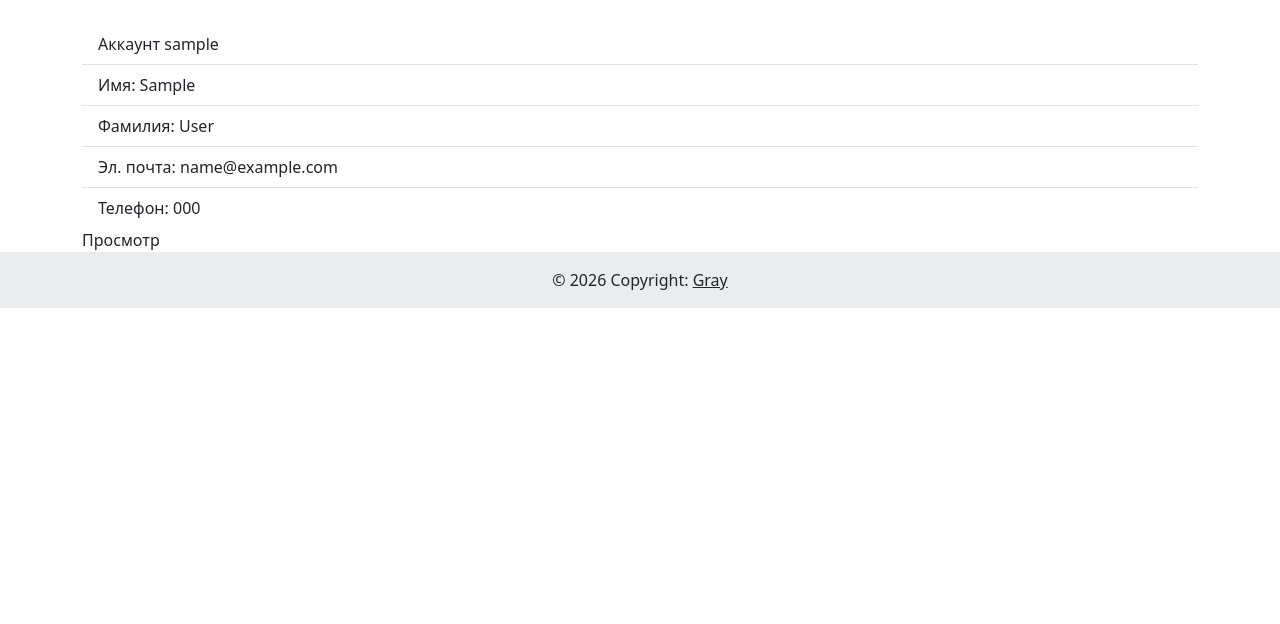
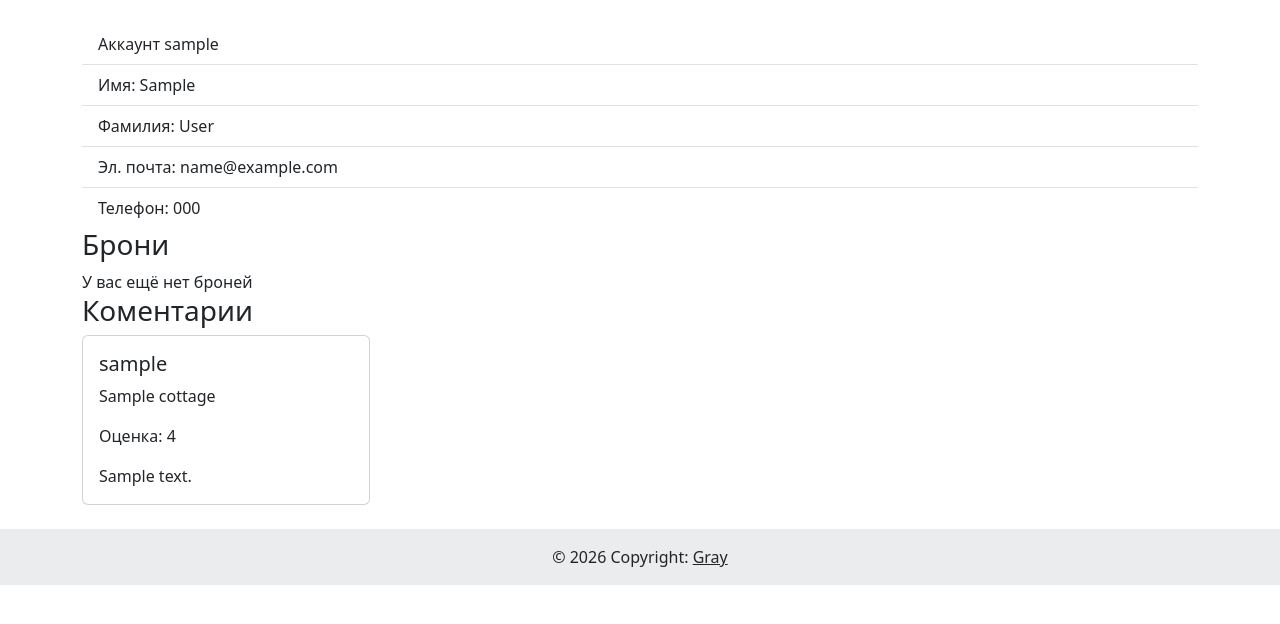
Before and after one commit to gray-de/Akchura_booking, a Django app: a page that uses akchura_booking/templates/users/profile.html in a window 1280 px wide. Shown: the part 70-694 px from the top of the page. Run offline with Django 5.2, Linux system fonts and the light colour scheme; tables that the repository leaves empty hold one stand-in row (values such as "Sample post"); some libraries are stand-ins or nearby versions.

Commit message:
added security for comments + bookings and comments to user profile

```diff
--- a/akchura_booking/booking/models.py
+++ b/akchura_booking/booking/models.py
@@ -13,9 +13,7 @@ class Cottage(models.Model):
     description = models.TextField(verbose_name='Описание')
     capacity = models.PositiveSmallIntegerField(verbose_name='Вместимость',
                                                 validators=[MinValueValidator(1)])
-    price = models.DecimalField(verbose_name='Цена',
-                                max_digits=8,
-                                decimal_places=2)
+    price = models.PositiveIntegerField(verbose_name='Цена')
     photo = models.ImageField(upload_to='cottages/',
                               verbose_name='Фото', blank=True)
     is_active = models.BooleanField(default=True,
@@ -23,7 +21,7 @@ class Cottage(models.Model):
 
     def is_available_for_guests(self, check_in_date,
                                 check_out_date, people_number):
-        existing_bookings = self.bookings.exclude(status='cancelled').filter(
+        existing_bookings = self.cottage_bookings.exclude(status='cancelled').filter(
             check_in_date__lt=check_out_date,
             check_out_date__gt=check_in_date
         )
@@ -53,7 +51,7 @@ class Cottage(models.Model):
         ordering = ['name',]
 
     def __str__(self):
-        return f'Домик {self.name}'
+        return self.name
 
 
 class Booking(models.Model):
@@ -73,7 +71,7 @@ class Booking(models.Model):
     check_in_date = models.DateTimeField(verbose_name='Дата заезда')
     check_out_date = models.DateTimeField(verbose_name='Дата выезда')
     client = models.ForeignKey(
-        User, on_delete=models.CASCADE, verbose_name='Пользователь')
+        User, on_delete=models.CASCADE, related_name='user_bookings', verbose_name='Пользователь')
 
     status = models.CharField(choices=STATUS_CHOICES,
                               default='pending', verbose_name='Статус брони')
--- a/akchura_booking/templates/includes/card.html
+++ b/akchura_booking/templates/includes/card.html
@@ -4,8 +4,8 @@
     <div class="card-body">
         <h5 class="card-title">{{ cottage.name }}</h5>
         <p class="card-text">{{ cottage.description|truncatewords:25 }}</p>
-        <p class="card-text">{{ cottage.capacity }}</p>
-        <p class="card-text">{{ cottage.price }}</p>
+        <p class="card-text">В этои домике поместятся: {{ cottage.capacity }} чел.</p>
+        <p class="card-text">Цена: {{ cottage.price }} руб./сут.</p>
         <a class="card-link" href='{% url 'booking:cottage' cottage.id %}'>Подробнее...</a>
     </div>
 </div>
--- a/akchura_booking/templates/users/profile.html
+++ b/akchura_booking/templates/users/profile.html
@@ -12,8 +12,43 @@
 
     {% if profile.username == user.username %}
         <a class="btn btn-outline-success" href="{% url 'users:edit_profile' %}">Редактировать</a>
+    {% endif %}
+    <h3 class="title">Брони</h3>
+    {% if bookings %}
+        {% for booking in bookings %}
+            <div class="card" style="width: 18rem;">
+                <div class="card-body">
+                    <h5 class="card-title">{{ booking.cottage.name }}</h5>
+                    <p class="card-text">Количество человек: {{ booking.people_number }}</p>
+                    <p class="card-text">Дата заезда: {{ booking.check_in_date.date }}</p>
+                    <p class="card-text">Дата выезда: {{ booking.check_out_date.date }}</p>
+                    <p class="card-text">Статус: {{ booking.status }}</p>
+                </div>
+            </div>
+        {% endfor %}
     {% else %}
-        Просмотр
+    У вас ещё нет броней
+    {% endif %}
+
+    <h3 class="title">Коментарии</h3>
+    {% if comments %}
+        {% for comment in comments%}
+        <div class="card" style="width: 18rem;">
+            <div class="card-body">
+                <h5 class="card-title">{{ comment.client }}</h5>
+                <p class="card-text">{{ comment.cottage.name }}</p>
+                <p class="card-text">Оценка: {{ comment.rating }}</p>
+                <p class="card-text">{{ comment.text }}</p>
+                {% if comment.client == user %}
+                    <a href={% url 'booking:edit_comment' comment.cottage.pk comment.pk %}>Редактировать</a>
+                    <a href={% url 'booking:delete_comment' comment.cottage.pk comment.pk %}>Удалить</a>
+                {% endif %}
+            </div>
+        </div>
+        <br>
+        {% endfor %}
+    {% else %}
+    У данного пользователя нет отзывов
     {% endif %}
 
 {% endblock %}
--- a/akchura_booking/users/views.py
+++ b/akchura_booking/users/views.py
@@ -6,6 +6,7 @@ from django.contrib.auth import get_user_model
 from django import forms
 from .forms import UserUpdateForm
 from django.contrib.auth.mixins import LoginRequiredMixin
+from booking.models import Comment
 
 User = get_user_model()
 
@@ -19,6 +20,10 @@ class ProfileDetailView(DetailView):
     def get_context_data(self, **kwargs):
         context = super().get_context_data(**kwargs)
         context['profile'] = self.object
+        context['comments'] = self.object.user_comments.all()
+        if self.object == self.request.user:
+            context['bookings'] = self.object.user_bookings.all()
+
         return context
 
 
```
Also changed, not shown: akchura_booking/booking/views.py (+11 -4 lines), akchura_booking/templates/booking/detail.html (+12 -8 lines), akchura_booking/booking/migrations/0004_alter_comment_text_alter_cottage_price.py (added).
